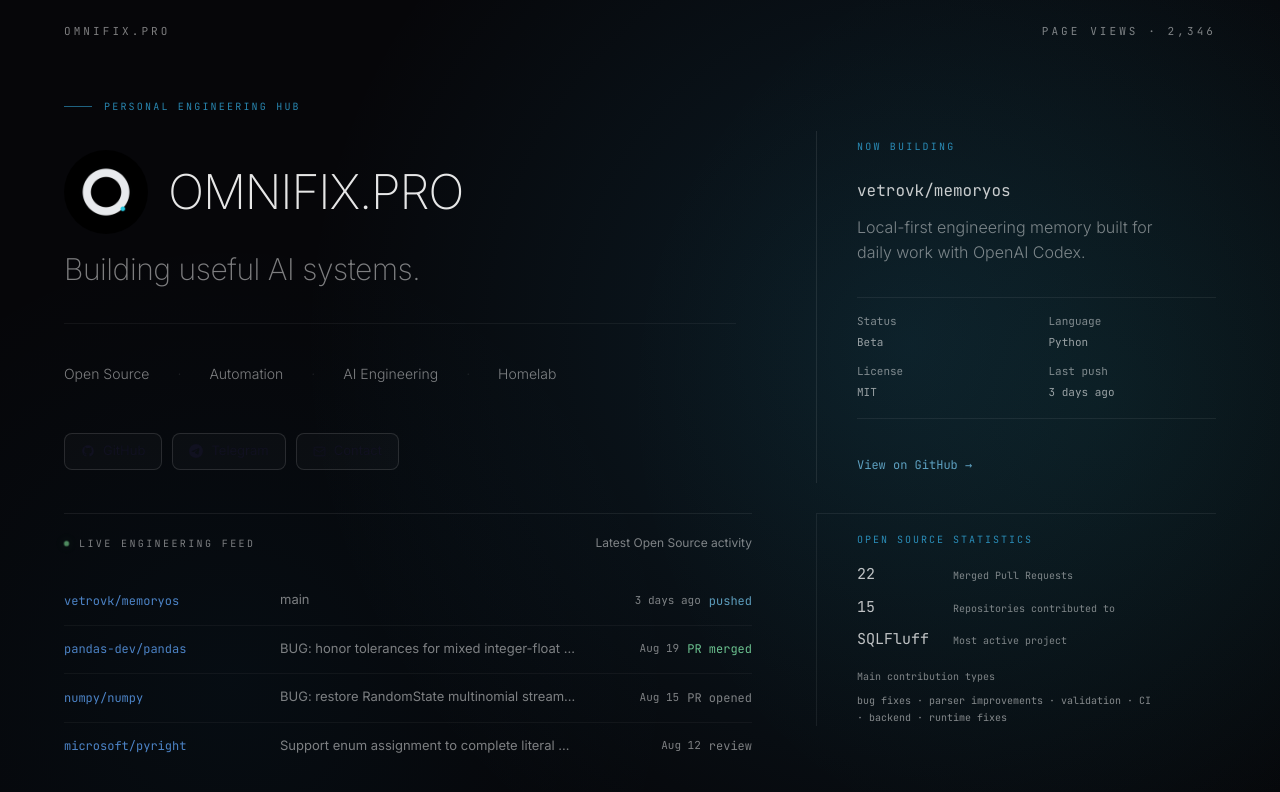
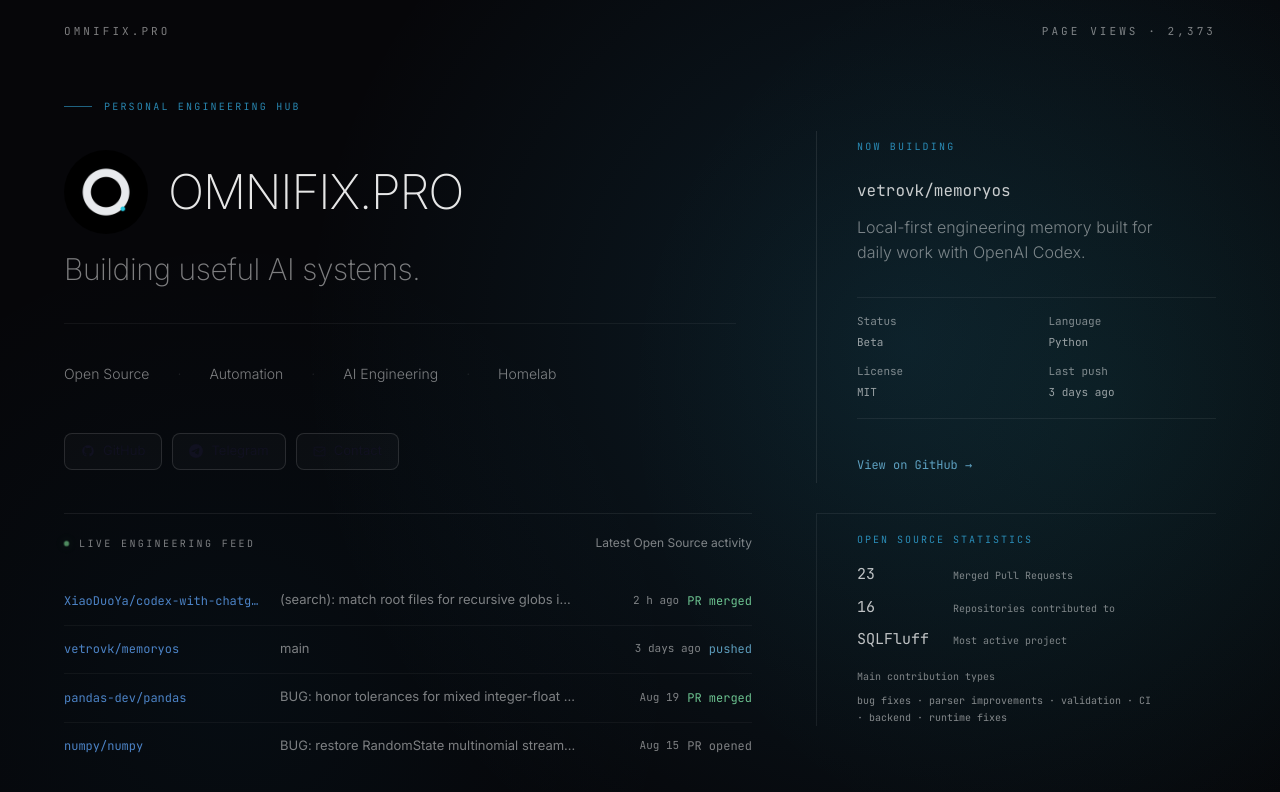
Before and after one commit to vetrovk/omnifix.pro, a React (Vite) app: page / in a window 1280 px wide. Shown: the top 792 px of the page. Built offline with nearby package versions, Linux system fonts and the light colour scheme.

Commit message:
chore: refresh live engineering feed

```diff
--- a/data/live-feed.json
+++ b/data/live-feed.json
@@ -1,4 +1,18 @@
 [
+  {
+    "source": "XiaoDuoYa/codex-with-chatgpt",
+    "description": "(search): match root files for recursive globs in Node fallback",
+    "status": "PR merged",
+    "url": "https://github.com/XiaoDuoYa/codex-with-chatgpt",
+    "statusUrl": "https://github.com/XiaoDuoYa/codex-with-chatgpt/pull/20",
+    "timestamp": "2026-08-30T01:38:49Z",
+    "relativeTime": "2 h ago",
+    "eventType": "AuthoredPullRequestMerge",
+    "selectionReason": "recent merged pull request",
+    "workKey": "XiaoDuoYa/codex-with-chatgpt#20",
+    "mergedAt": "2026-08-30T01:38:49Z",
+    "type": "open-source"
+  },
   {
     "source": "vetrovk/memoryos",
     "description": "main",
@@ -37,18 +51,5 @@
     "selectionReason": "recent opened pull request",
     "workKey": "numpy/numpy#32300",
     "type": "open-source"
-  },
-  {
-    "source": "microsoft/pyright",
-    "description": "Support enum assignment to complete literal unions",
-    "status": "review",
-    "url": "https://github.com/microsoft/pyright",
-    "statusUrl": "https://github.com/microsoft/pyright/pull/11584#issuecomment-5262828157",
-    "timestamp": "2026-08-12T05:39:49Z",
-    "relativeTime": "Aug 12",
-    "eventType": "IssueCommentEvent",
-    "selectionReason": "supported public activity",
-    "workKey": "microsoft/pyright#11584",
-    "type": "open-source"
   }
 ]
--- a/data/open-source-stats.json
+++ b/data/open-source-stats.json
@@ -1,6 +1,6 @@
 {
-  "mergedPullRequests": 22,
-  "repositoriesContributedTo": 15,
+  "mergedPullRequests": 23,
+  "repositoriesContributedTo": 16,
   "mostActiveProject": "SQLFluff",
   "mainContributionTypes": [
     "bug fixes",
--- a/data/site-traffic.json
+++ b/data/site-traffic.json
@@ -1,7 +1,7 @@
 {
-  "pageViews": 2346,
-  "lastUpdatedAt": "2026-08-29T05:59:49.174Z",
-  "lastProcessedPeriod": "2026-08-28",
+  "pageViews": 2373,
+  "lastUpdatedAt": "2026-08-30T04:06:16.436Z",
+  "lastProcessedPeriod": "2026-08-29",
   "source": "cloudflare",
   "countingStartedAt": "2026-07-16T00:00:00Z"
 }
--- a/index.html
+++ b/index.html
@@ -741,7 +741,7 @@
         <span class="header-mark">Omnifix.Pro</span>
         <span class="header-mark header-traffic" aria-label="Page views">
           <!-- page-views:start -->
-          PAGE VIEWS · 2,346
+          PAGE VIEWS · 2,373
           <!-- page-views:end -->
         </span>
       </header>
@@ -840,6 +840,11 @@
 
           <div class="feed-list">
             <!-- live-feed:start -->
+            <article class="feed-row" data-feed-type="open-source">
+              <a class="feed-source" href="https://github.com/XiaoDuoYa/codex-with-chatgpt">XiaoDuoYa/codex-with-chatgpt</a>
+              <span class="feed-copy">(search): match root files for recursive globs in Node fallback</span>
+              <span class="feed-meta"><span class="feed-time">2 h ago</span><a class="feed-status merged" href="https://github.com/XiaoDuoYa/codex-with-chatgpt/pull/20">PR merged</a></span>
+            </article>
             <article class="feed-row" data-feed-type="project">
               <a class="feed-source" href="https://github.com/vetrovk/memoryos">vetrovk/memoryos</a>
               <span class="feed-copy">main</span>
@@ -855,11 +860,6 @@
               <span class="feed-copy">BUG: restore RandomState multinomial stream compatibility</span>
               <span class="feed-meta"><span class="feed-time">Aug 15</span><a class="feed-status" href="https://github.com/numpy/numpy/pull/32300">PR opened</a></span>
             </article>
-            <article class="feed-row" data-feed-type="open-source">
-              <a class="feed-source" href="https://github.com/microsoft/pyright">microsoft/pyright</a>
-              <span class="feed-copy">Support enum assignment to complete literal unions</span>
-              <span class="feed-meta"><span class="feed-time">Aug 12</span><a class="feed-status" href="https://github.com/microsoft/pyright/pull/11584#issuecomment-5262828157">review</a></span>
-            </article>
             <!-- live-feed:end -->
           </div>
         </div>
@@ -868,8 +868,8 @@
           <!-- open-source-stats:start -->
             <h2 class="open-source-stats-kicker">OPEN SOURCE STATISTICS</h2>
             <dl class="open-source-stats-list">
-              <div><dt>22</dt><dd>Merged Pull Requests</dd></div>
-              <div><dt>15</dt><dd>Repositories contributed to</dd></div>
+              <div><dt>23</dt><dd>Merged Pull Requests</dd></div>
+              <div><dt>16</dt><dd>Repositories contributed to</dd></div>
               <div><dt>SQLFluff</dt><dd>Most active project</dd></div>
             </dl>
             <p class="open-source-stats-label">Main contribution types</p>
```
Also changed, not shown: 1 other file (tests, documents, lock files or other folders).
